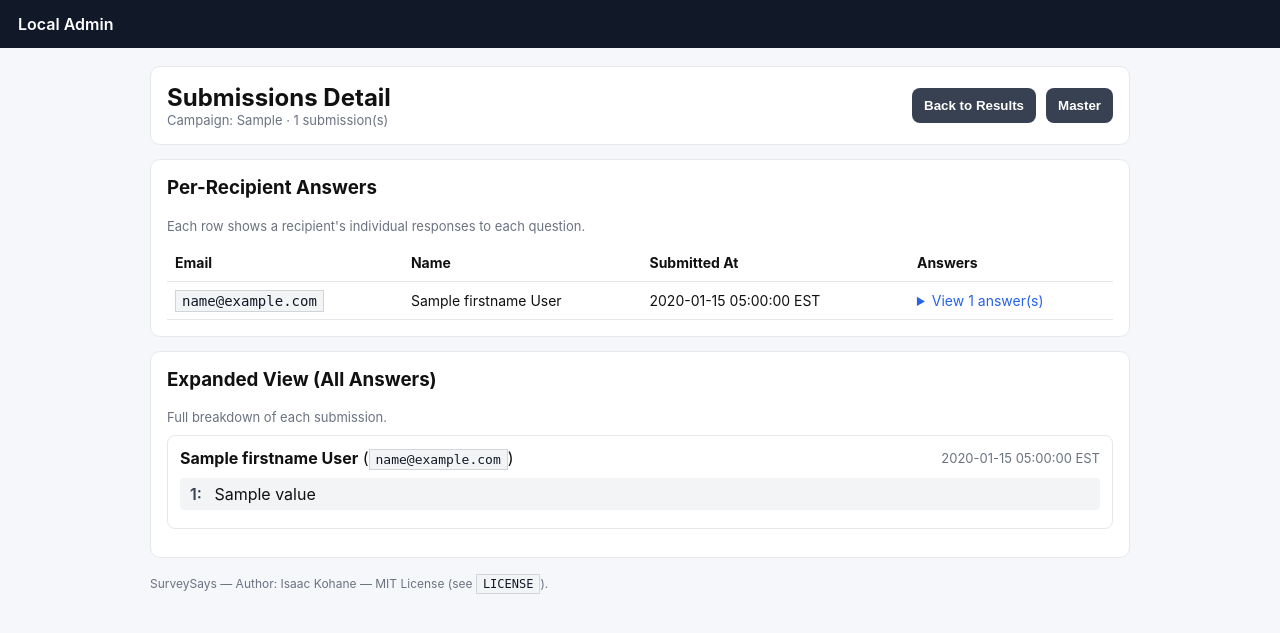
After one commit to ikohane/surveysays, a Flask app: template admin_app/admin_app/templates/submissions.html in a window 1280 px wide. The commit adds this page. Shown: the top 633 px of the page. Run offline with Flask 3, Linux system fonts and the light colour scheme; the template is opened without the code that fills it: most values are stand-ins (such as "Sample title", 1, 10 or a date in 2020).

Commit message:
Add Submissions Detail view showing per-recipient answers
- Add list_submissions_with_answers function to db.py
- Add submissions_detail route at /campaigns/<key>/submissions
- Create submissions.html template with expandable answers view
- Add 'View Individual Submissions' button to Results page

```diff
--- a/admin_app/admin_app/app.py
+++ b/admin_app/admin_app/app.py
@@ -49,6 +49,7 @@ from .db import (
     list_cloud_recent_submissions,
     list_question_items_with_stats,
     list_free_text_answers,
+    list_submissions_with_answers,
     load_cases,
     load_recipients,
     load_templates,
@@ -1222,6 +1223,53 @@ def create_app() -> Flask:
             free_text_answers=ft,
         )
 
+    @app.get("/campaigns/<campaign_key>/submissions")
+    def submissions_detail(campaign_key: str) -> str:
+        """
+        Show detailed per-recipient submission data with their individual answers.
+        """
+        with db.connect() as conn:
+            campaign = get_campaign_by_key(conn, campaign_key=campaign_key)
+            if campaign is None:
+                flash("Campaign not found", "error")
+                return redirect(url_for("home"))
+            campaign_id = int(campaign["id"])
+
+            submissions_raw = list_submissions_with_answers(conn, campaign_id=campaign_id)
+
+            # Parse submissions to make them template-friendly
+            submissions = []
+            for row in submissions_raw:
+                strata = {}
+                try:
+                    strata = json.loads(row["strata_json"]) if row["strata_json"] else {}
+                except Exception:
+                    pass
+
+                answers_parsed = {}
+                try:
+                    answers_obj = json.loads(row["answers_json"]) if row["answers_json"] else {}
+                    # answers_json structure: {"answers": {"block_id": "value", ...}}
+                    if isinstance(answers_obj, dict):
+                        answers_parsed = answers_obj.get("answers", answers_obj)
+                except Exception:
+                    pass
+
+                submissions.append({
+                    "email": row["email"],
+                    "firstname": strata.get("firstname", ""),
+                    "lastname": strata.get("lastname", ""),
+                    "token": row["token"],
+                    "submitted_at": row["submitted_at"],
+                    "answers": answers_parsed,
+                })
+
+        return render_template(
+            "submissions.html",
+            campaign=campaign,
+            submissions=submissions,
+        )
+
     @app.get("/campaigns/<campaign_key>/invitations")
     def campaign_invitations(campaign_key: str) -> str:
         with db.connect() as conn:
--- a/admin_app/admin_app/db.py
+++ b/admin_app/admin_app/db.py
@@ -1610,6 +1610,34 @@ def list_free_text_answers(conn: sqlite3.Connection, *, campaign_id: int, limit:
     )
 
 
+def list_submissions_with_answers(
+    conn: sqlite3.Connection,
+    *,
+    campaign_id: int,
+) -> list[sqlite3.Row]:
+    """
+    List all submissions for a campaign with their full answers.
+    Returns email, token, submitted_at, answers_json, and recipient name from strata.
+    """
+    return list(
+        conn.execute(
+            """
+            SELECT
+              s.email,
+              s.token,
+              s.submitted_at,
+              s.answers_json,
+              r.strata_json
+            FROM submissions s
+            LEFT JOIN recipients r ON r.email = s.email
+            WHERE s.campaign_id = ?
+            ORDER BY s.submitted_at DESC
+            """,
+            (campaign_id,),
+        ).fetchall()
+    )
+
+
 # -----------------------------
 # Campaign Recipient Exclusions
 # -----------------------------
--- a/admin_app/admin_app/templates/results.html
+++ b/admin_app/admin_app/templates/results.html
@@ -7,6 +7,7 @@
         <div class="muted">Campaign: {{ campaign['campaign_key'] }} · Submitted: {{ counts.submitted }} / {{ counts.invited }}</div>
       </div>
       <div class="actions">
+        <a href="{{ url_for('submissions_detail', campaign_key=campaign['campaign_key']) }}"><button type="button">View Individual Submissions</button></a>
         <a href="{{ url_for('master_view', campaign_key=campaign['campaign_key']) }}"><button class="secondary" type="button">Back</button></a>
       </div>
     </div>
--- /dev/null
+++ b/admin_app/admin_app/templates/submissions.html
@@ -0,0 +1,103 @@
+{% extends "base.html" %}
+{% block content %}
+  <div class="card">
+    <div class="actions" style="justify-content: space-between;">
+      <div>
+        <h2 style="margin: 0;">Submissions Detail</h2>
+        <div class="muted">Campaign: {{ campaign['campaign_key'] }} · {{ submissions|length }} submission(s)</div>
+      </div>
+      <div class="actions">
+        <a href="{{ url_for('results', campaign_key=campaign['campaign_key']) }}"><button class="secondary" type="button">Back to Results</button></a>
+        <a href="{{ url_for('master_view', campaign_key=campaign['campaign_key']) }}"><button class="secondary" type="button">Master</button></a>
+      </div>
+    </div>
+  </div>
+
+  {% if submissions|length == 0 %}
+  <div class="card">
+    <div class="muted">No submissions yet for this campaign.</div>
+  </div>
+  {% else %}
+  <div class="card">
+    <h3 style="margin-top:0;">Per-Recipient Answers</h3>
+    <div class="muted">Each row shows a recipient's individual responses to each question.</div>
+    <div style="height: 10px;"></div>
+    <div style="overflow-x: auto;">
+      <table>
+        <thead>
+          <tr>
+            <th>Email</th>
+            <th>Name</th>
+            <th>Submitted At</th>
+            <th>Answers</th>
+          </tr>
+        </thead>
+        <tbody>
+          {% for s in submissions %}
+            <tr>
+              <td><code>{{ s.email }}</code></td>
+              <td>{{ s.firstname }} {{ s.lastname }}</td>
+              <td>{{ s.submitted_at|edt }}</td>
+              <td>
+                {% if s.answers %}
+                  <details>
+                    <summary style="cursor: pointer; color: #2563eb;">View {{ s.answers|length }} answer(s)</summary>
+                    <div style="margin-top: 8px; padding: 8px; background: #f9fafb; border-radius: 6px;">
+                      <table style="margin: 0; font-size: 13px;">
+                        <thead>
+                          <tr>
+                            <th style="padding: 4px 8px;">Question ID</th>
+                            <th style="padding: 4px 8px;">Answer</th>
+                          </tr>
+                        </thead>
+                        <tbody>
+                          {% for block_id, value in s.answers.items() %}
+                            <tr>
+                              <td style="padding: 4px 8px;"><code>{{ block_id }}</code></td>
+                              <td style="padding: 4px 8px; white-space: pre-wrap;">{{ value }}</td>
+                            </tr>
+                          {% endfor %}
+                        </tbody>
+                      </table>
+                    </div>
+                  </details>
+                {% else %}
+                  <span class="muted">—</span>
+                {% endif %}
+              </td>
+            </tr>
+          {% endfor %}
+        </tbody>
+      </table>
+    </div>
+  </div>
+
+  <div class="card">
+    <h3 style="margin-top:0;">Expanded View (All Answers)</h3>
+    <div class="muted">Full breakdown of each submission.</div>
+    <div style="height: 10px;"></div>
+    {% for s in submissions %}
+      <div style="border: 1px solid #e5e7eb; border-radius: 8px; padding: 12px; margin-bottom: 12px;">
+        <div style="display: flex; justify-content: space-between; align-items: center;">
+          <div>
+            <strong>{{ s.firstname }} {{ s.lastname }}</strong> (<code>{{ s.email }}</code>)
+          </div>
+          <div class="muted" style="font-size: 13px;">{{ s.submitted_at|edt }}</div>
+        </div>
+        {% if s.answers %}
+          <div style="margin-top: 10px;">
+            {% for block_id, value in s.answers.items() %}
+              <div style="margin-bottom: 6px; padding: 6px 10px; background: #f3f4f6; border-radius: 4px;">
+                <span style="font-weight: 600; color: #374151;">{{ block_id }}:</span>
+                <span style="margin-left: 8px;">{{ value }}</span>
+              </div>
+            {% endfor %}
+          </div>
+        {% else %}
+          <div class="muted" style="margin-top: 8px;">No answers recorded.</div>
+        {% endif %}
+      </div>
+    {% endfor %}
+  </div>
+  {% endif %}
+{% endblock %}
```
